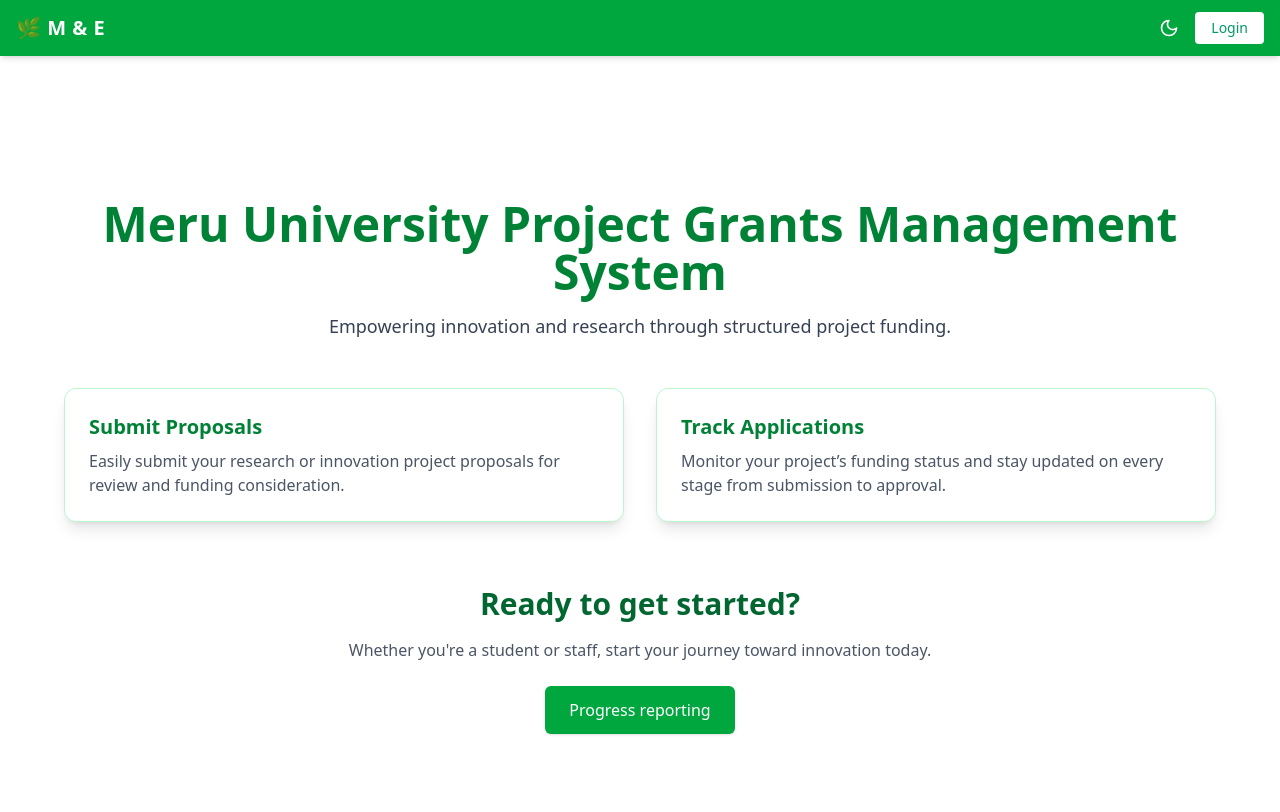
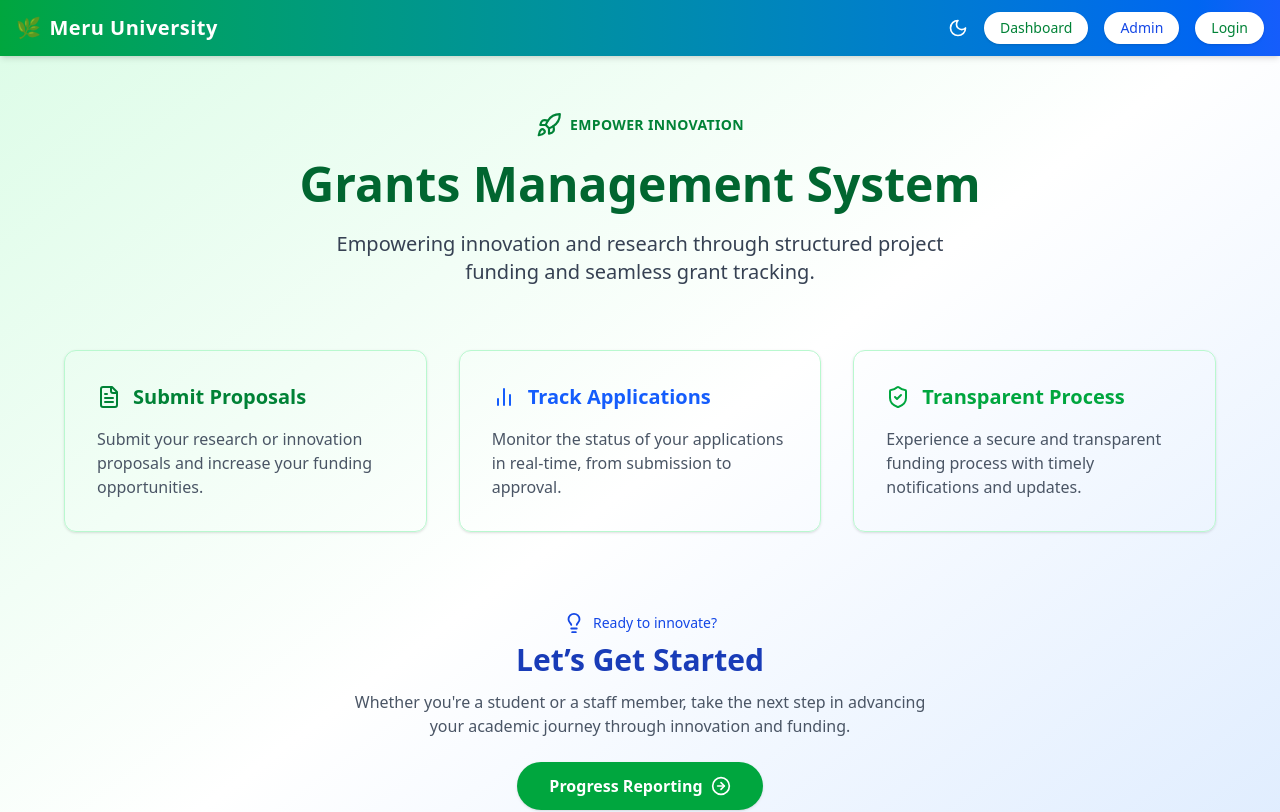
Before and after one commit to Ritahchanger/m-rice, a Next.js app in the folder frontend/: page / in a window 1280 px wide. Shown: the top 812 px of the page. Built offline with nearby package versions, Linux system fonts and the light colour scheme.

Commit message:
Updates on the themes of the system

```diff
--- a/frontend/src/app/page.tsx
+++ b/frontend/src/app/page.tsx
@@ -3,68 +3,101 @@
 import React from "react";
 import Link from "next/link";
 import Navbar from "@/components/Navbar";
+import {
+  FileText,
+  BarChart2,
+  Rocket,
+  Users,
+  Lightbulb,
+  ShieldCheck,
+  ArrowRightCircle,
+} from "lucide-react";
 
 const HomePage = () => {
   return (
     <>
       <Navbar />
-      <main className="home bg-gradient-to-br  px-4 py-10">
+      <main className="bg-gradient-to-br from-green-100 via-white to-blue-100 min-h-screen px-4 py-10 pt-28">
         <div className="max-w-6xl mx-auto">
-          <header className="text-center mb-12">
-            <h1 className="text-4xl md:text-5xl font-bold text-green-700 mb-4">
-              Meru University Project Grants Management System
+          {/* Hero */}
+          <header className="text-center mb-16">
+            <div className="flex justify-center items-center gap-2 text-green-700 mb-4">
+              <Rocket size={26} />
+              <span className="uppercase font-semibold tracking-wide text-sm">
+                Empower Innovation
+              </span>
+            </div>
+            <h1 className="text-4xl md:text-5xl font-bold text-green-800 leading-tight mb-4">
+              Grants Management System
             </h1>
-            <p className="text-lg text-gray-700">
+            <p className="text-lg md:text-xl text-gray-700 max-w-2xl mx-auto">
               Empowering innovation and research through structured project
-              funding.
+              funding and seamless grant tracking.
             </p>
           </header>
 
-          {/* Main Features Section */}
-          <section className="grid md:grid-cols-2 gap-8 mb-16">
-            <div className="bg-white shadow-lg rounded-xl p-6 border border-green-200">
-              <h3 className="text-xl font-semibold text-green-700 mb-2">
-                Submit Proposals
-              </h3>
+          {/* Features */}
+          <section className="grid md:grid-cols-3 gap-8 mb-20">
+            <div className="rounded-xl p-8 border border-green-200 shadow-sm hover:shadow-md transition">
+              <div className="flex items-center gap-3 mb-4 text-green-700">
+                <FileText size={24} />
+                <h3 className="text-xl font-semibold">Submit Proposals</h3>
+              </div>
               <p className="text-gray-600">
-                Easily submit your research or innovation project proposals for
-                review and funding consideration.
+                Submit your research or innovation proposals and increase your
+                funding opportunities.
               </p>
             </div>
 
-            <div className="bg-white shadow-lg rounded-xl p-6 border border-green-200">
-              <h3 className="text-xl font-semibold text-green-700 mb-2">
-                Track Applications
-              </h3>
+            <div className="rounded-xl p-8 border border-green-200 shadow-sm hover:shadow-md transition">
+              <div className="flex items-center gap-3 mb-4 text-blue-600">
+                <BarChart2 size={24} />
+                <h3 className="text-xl font-semibold">Track Applications</h3>
+              </div>
               <p className="text-gray-600">
-                Monitor your project’s funding status and stay updated on every
-                stage from submission to approval.
+                Monitor the status of your applications in real-time, from
+                submission to approval.
+              </p>
+            </div>
+
+            <div className="rounded-xl p-8 border border-green-200 shadow-sm hover:shadow-md transition">
+              <div className="flex items-center gap-3 mb-4 text-green-600">
+                <ShieldCheck size={24} />
+                <h3 className="text-xl font-semibold">Transparent Process</h3>
+              </div>
+              <p className="text-gray-600">
+                Experience a secure and transparent funding process with timely
+                notifications and updates.
               </p>
             </div>
           </section>
 
-          {/* CTA Section */}
-          <section className="text-center">
-            <h2 className="text-2xl md:text-3xl font-semibold text-green-800 mb-4">
-              Ready to get started?
+          {/* CTA */}
+          <section className="text-center mb-16">
+            <div className="flex justify-center items-center gap-2 text-blue-700 mb-2">
+              <Lightbulb size={22} />
+              <span className="text-sm font-medium">Ready to innovate?</span>
+            </div>
+            <h2 className="text-3xl font-bold text-blue-800 mb-3">
+              Let’s Get Started
             </h2>
-            <p className="text-gray-600 mb-6">
-              Whether you're a student or staff, start your journey toward
-              innovation today.
+            <p className="text-gray-600 mb-6 max-w-xl mx-auto">
+              Whether you're a student or a staff member, take the next step in
+              advancing your academic journey through innovation and funding.
             </p>
-            <div className="flex justify-center gap-4">
-              <Link
-                href="/user/task"
-                className="bg-green-600 hover:bg-green-700 text-white font-medium px-6 py-3 rounded-md shadow"
-              >
-                Progress reporting
-              </Link>
-            </div>
+            <Link
+              href="/user/task"
+              className="inline-flex items-center gap-2 bg-green-600 hover:bg-green-700 text-white font-semibold px-8 py-3 rounded-full transition shadow"
+            >
+              Progress Reporting
+              <ArrowRightCircle size={20} />
+            </Link>
           </section>
 
           {/* Footer */}
-          <footer className="mt-20 text-center text-sm text-gray-500">
-            © {new Date().getFullYear()} Meru University of Science and
+          <footer className="mt-16 text-center text-sm text-gray-500 flex flex-col items-center gap-2">
+            <Users size={18} className="text-green-600" />©{" "}
+            {new Date().getFullYear()} Meru University of Science and
             Technology. All rights reserved.
           </footer>
         </div>
--- a/frontend/src/components/Navbar.tsx
+++ b/frontend/src/components/Navbar.tsx
@@ -7,40 +7,52 @@
 
 const Navbar = () => {
   const { toggleTheme, theme } = useTheme();
-  const [isMounted, setIsMounted] = useState(false); // ensures client-side only
+  const [isMounted, setIsMounted] = useState(false);
 
   useEffect(() => {
     setIsMounted(true);
   }, []);
 
   return (
-    <header className="bg-green-600 text-white shadow-md fixed top-0 right-0 left-0 w-full z-50">
-      <div className="mx-auto px-4 py-3 flex items-center justify-between">
-        <div className="text-xl font-semibold tracking-wide">🌿 M & E</div>
+    <header className="bg-gradient-to-r from-green-600 to-blue-600 text-white shadow-md fixed top-0 right-0 left-0 w-full z-50">
+      <div className="mx-auto px-4 py-3 flex items-center justify-between max-w-7xl">
+        <div className="text-xl font-bold tracking-wide flex items-center gap-2">
+          <span>🌿</span> <span>Meru University</span>
+        </div>
 
         <div className="flex items-center gap-4">
-          {/* Render icons only after client-side mount to avoid hydration mismatch */}
           {isMounted && (
             <button
               onClick={toggleTheme}
               aria-label="Toggle Theme"
-              className="text-white hover:text-emerald-200 transition"
+              className="text-white hover:text-blue-200 transition"
             >
               {theme === "dark" ? <Sun size={20} /> : <Moon size={20} />}
             </button>
           )}
 
           <Link
+            href="/dashboard"
+            className="bg-white text-green-700 hover:bg-green-100 font-medium py-1.5 px-4 rounded-full text-sm shadow transition"
+          >
+            Dashboard
+          </Link>
+
+          <Link
+            href="/admin"
+            className="bg-white text-blue-700 hover:bg-blue-100 font-medium py-1.5 px-4 rounded-full text-sm shadow transition"
+          >
+            Admin
+          </Link>
+
+          <Link
             href="/auth/login"
-            className="bg-white text-emerald-600 hover:bg-emerald-100 font-medium py-1.5 px-4 rounded transition text-sm"
+            className="bg-white text-green-700 hover:bg-green-100 font-medium py-1.5 px-4 rounded-full text-sm shadow transition"
           >
             Login
           </Link>
 
-          <button
-            className="md:hidden text-white"
-            aria-label="Toggle Menu"
-          >
+          <button className="md:hidden text-white" aria-label="Toggle Menu">
             <Menu size={24} />
           </button>
         </div>
```
